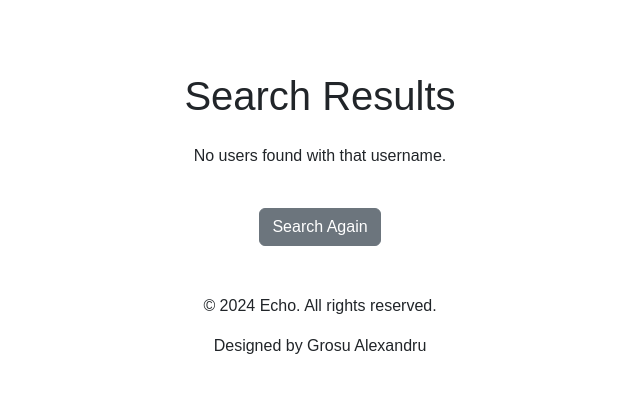
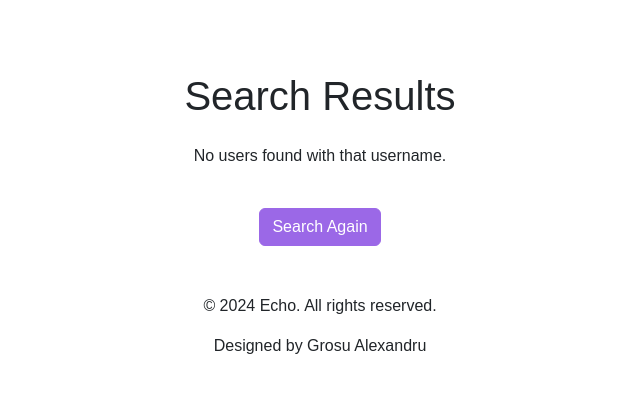
Before and after one commit to sandry24/Echo, a Flask app: template templates/search_results.html in a window 1280 px wide. Shown: the part 76-469 px from the top of the page, without its empty margins (320-960 px from the left). Run offline with Flask 3, Linux system fonts and the light colour scheme; the template is opened without the code that fills it, so the values that code supplies are empty; some libraries are stand-ins or nearby versions; some web fonts are replaced.

Commit message:
Change search again button color

```diff
--- a/templates/search_results.html
+++ b/templates/search_results.html
@@ -22,5 +22,5 @@
     {% else %}
         <p class="mt-4">No users found with that username.</p>
     {% endif %}
-    <a href="/search" class="btn btn-secondary mt-4">Search Again</a>
+    <a href="/search" class="btn btn-primary mt-4">Search Again</a>
 {% endblock %}
```
